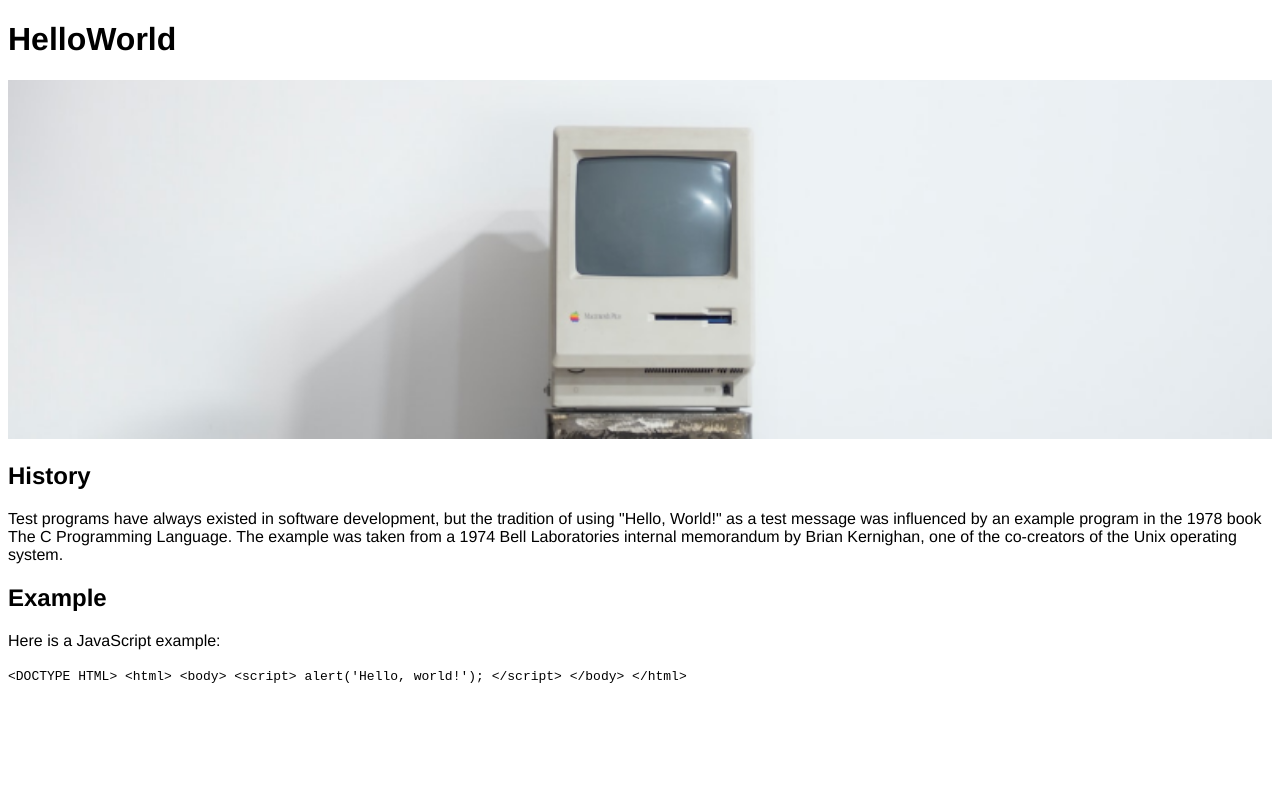
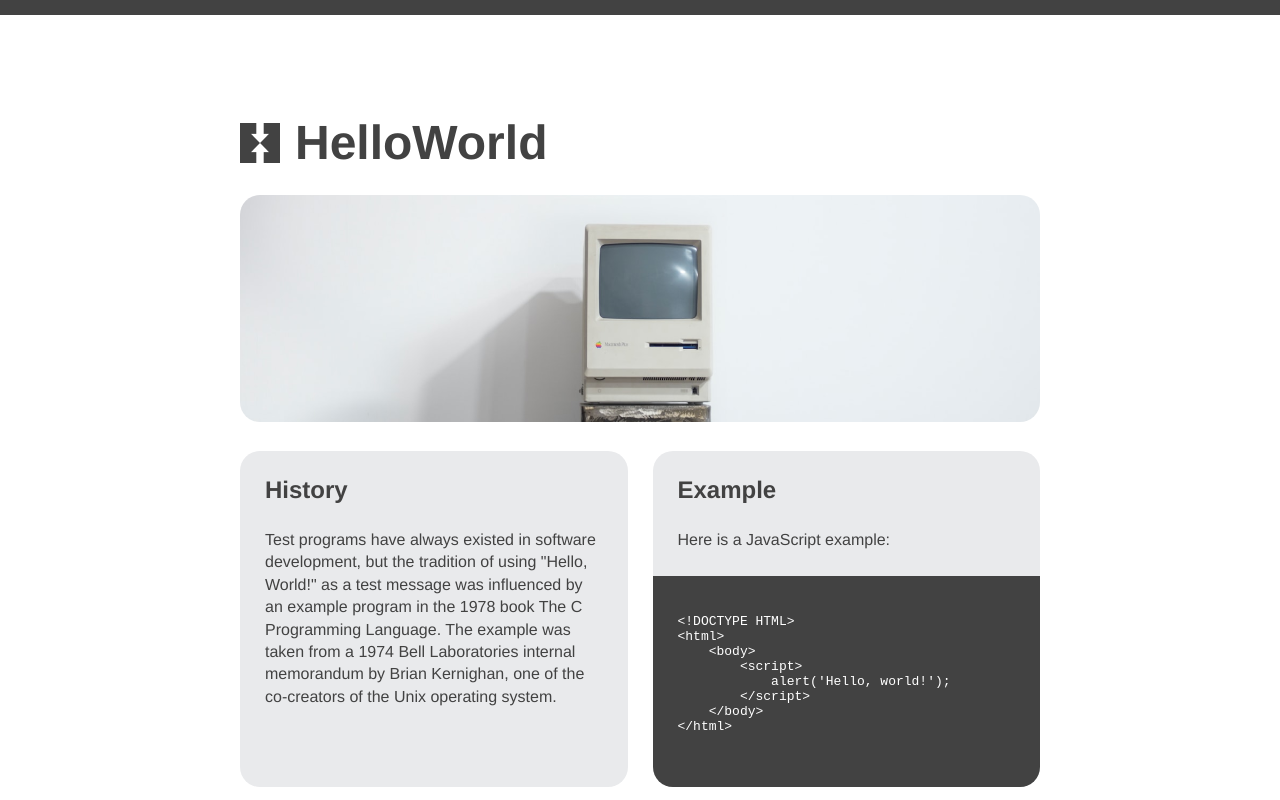
Before and after one commit to jordan-cc/mi349-helloworld, a plain HTML site: page index.html in a window 1280 px wide. Drawn offline with Linux system fonts and the light colour scheme; a script that the page names is missing.

Commit message:
Final + CSS cleanup

```diff
--- a/index.html
+++ b/index.html
@@ -8,17 +8,22 @@
     <link rel="stylesheet" href="sceen.css">
 </head>
 <body>
+    <main>
         <h1>HelloWorld</h1>
         <img src="Images/macimage.png" alt="vintage mac">
+        <div class="details">
             <section>
                 <h2>History </h2>
                 <p>Test programs have always existed in software development, but the tradition of using "Hello, World!" as a test message was influenced by an example program in the 1978 book The C Programming Language. The example was taken from a 1974 Bell Laboratories internal memorandum by Brian Kernighan, one of the co-creators of the Unix operating system.</p>
             </section>
-    <section>
+            <section class="with-code">
+                <div class="code-copy">
                     <h2>Example</h2>
                     <p>Here is a JavaScript example:</p>
-        <code>
-&lt;DOCTYPE HTML&gt;
+                </div>
+                <div class="code-html">
+                    <code><pre>
+&lt;!DOCTYPE HTML&gt;
 &lt;html&gt;
     &lt;body&gt;
         &lt;script&gt;
@@ -26,8 +31,11 @@
         &lt;/script&gt;
     &lt;/body&gt;
 &lt;/html&gt;
-        </code>
+                    </pre></code>
+                </div>
             </section>
+        </div>
+    </main>
     <script src = index.js></script>
 </body>
 </html>
--- a/sceen.css
+++ b/sceen.css
@@ -1,8 +1,69 @@
 body{
     background: #fff;
     font-family: Helvetica, sans-serif;
+    border-top: 15px solid #424242;
+    margin: 0;
+    color: #424242;
+}
+
+main{
+    margin: 0 auto;
+    width: 800px;
+}
+
+.details{
+    display: flex;
+    gap: 25px;
+}
+
+.details section{
+    flex-grow: 1;
+    flex-basis: 0;
+    background: #E9EAEC;
+    border-radius: 20px;
+    margin-top: 25px;
+}
+
+.details section p{
+    margin: 25px;
+}
+
+.details section h2{
+    margin: 25px;
+}
+
+.details section.with-code{
+    padding: 0;
+}
+
+div.code-html{
+    padding: 25px;
+    background: #424242;
+    color: #fff;
+    border-bottom-left-radius: 20px;
+    border-bottom-right-radius: 20px;
 }
 
 img{
     width: 100%;
+    border-radius: 20px;
 }
+
+h1{
+    background-image: url('Images/Logo.png');
+    background-repeat: no-repeat;
+    background-size: 40px;
+    background-position: center left;
+    font-size: 3em;
+    padding-left: 55px;
+    margin: 100px 0 25px 0;
+}
+
+h2{
+    margin: 0 0 10px 0;
+}
+
+p{
+    margin: 0;
+    line-height: 1.4em;
+}
```
Lines whose indentation alone changed are shown as unchanged.
